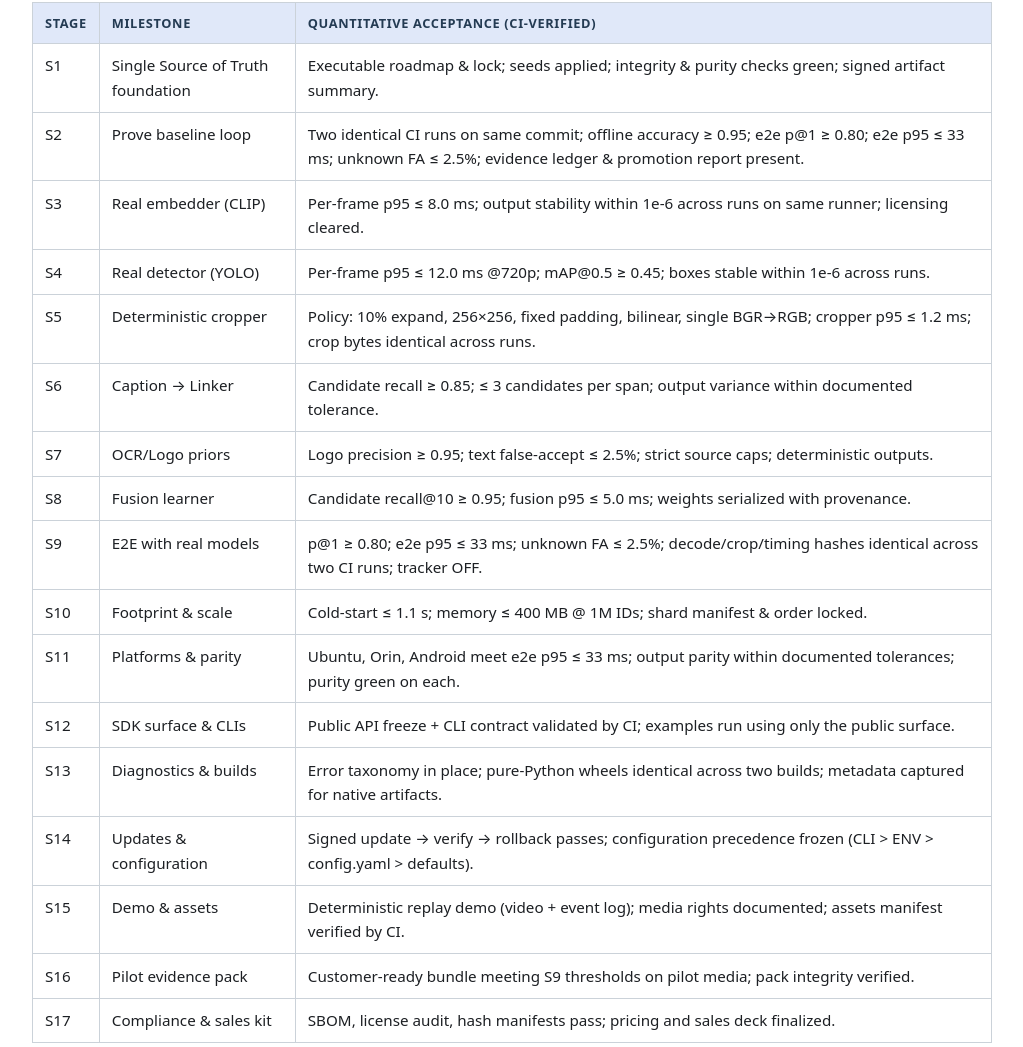
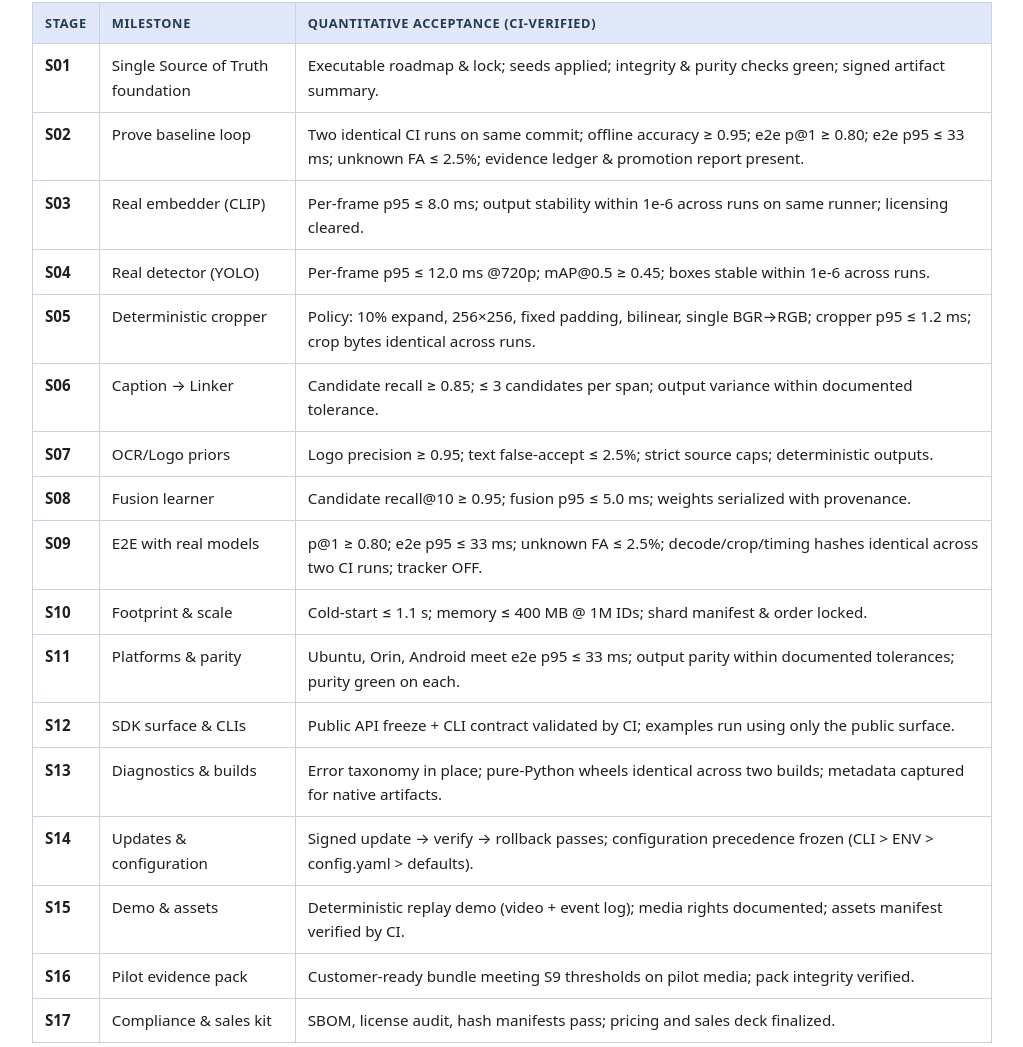
Before and after one commit to matthewtpapa/vision, a website: page docs/Vision_v1_Investor_SoT.html in a window 1280 px wide. Shown: the part 1304-2351 px from the top of the page, without its empty margins (128-1151 px from the left). Drawn offline with Linux system fonts and the light colour scheme.

Commit message:
Format SoT summary script and pad SoT stage labels

```diff
--- a/docs/Vision_v1_Investor_SoT.html
+++ b/docs/Vision_v1_Investor_SoT.html
@@ -148,87 +148,87 @@
         </thead>
         <tbody>
           <tr id="S01">
-            <td>S1</td>
+            <td><strong>S01</strong></td>
             <td>Single Source of Truth foundation</td>
             <td>Executable roadmap &amp; lock; seeds applied; integrity &amp; purity checks green; signed artifact summary.</td>
           </tr>
           <tr id="S02">
-            <td>S2</td>
+            <td><strong>S02</strong></td>
             <td>Prove baseline loop</td>
             <td>Two identical CI runs on same commit; offline accuracy ≥ 0.95; e2e p@1 ≥ 0.80; e2e p95 ≤ 33 ms; unknown FA ≤ 2.5%; evidence ledger &amp; promotion report present.</td>
           </tr>
           <tr id="S03">
-            <td>S3</td>
+            <td><strong>S03</strong></td>
             <td>Real embedder (CLIP)</td>
             <td>Per-frame p95 ≤ 8.0 ms; output stability within 1e-6 across runs on same runner; licensing cleared.</td>
           </tr>
           <tr id="S04">
-            <td>S4</td>
+            <td><strong>S04</strong></td>
             <td>Real detector (YOLO)</td>
             <td>Per-frame p95 ≤ 12.0 ms @720p; mAP@0.5 ≥ 0.45; boxes stable within 1e-6 across runs.</td>
           </tr>
           <tr id="S05">
-            <td>S5</td>
+            <td><strong>S05</strong></td>
             <td>Deterministic cropper</td>
             <td>Policy: 10% expand, 256×256, fixed padding, bilinear, single BGR→RGB; cropper p95 ≤ 1.2 ms; crop bytes identical across runs.</td>
           </tr>
           <tr id="S06">
-            <td>S6</td>
+            <td><strong>S06</strong></td>
             <td>Caption → Linker</td>
             <td>Candidate recall ≥ 0.85; ≤ 3 candidates per span; output variance within documented tolerance.</td>
           </tr>
           <tr id="S07">
-            <td>S7</td>
+            <td><strong>S07</strong></td>
             <td>OCR/Logo priors</td>
             <td>Logo precision ≥ 0.95; text false-accept ≤ 2.5%; strict source caps; deterministic outputs.</td>
           </tr>
           <tr id="S08">
-            <td>S8</td>
+            <td><strong>S08</strong></td>
             <td>Fusion learner</td>
             <td>Candidate recall@10 ≥ 0.95; fusion p95 ≤ 5.0 ms; weights serialized with provenance.</td>
           </tr>
           <tr id="S09">
-            <td>S9</td>
+            <td><strong>S09</strong></td>
             <td>E2E with real models</td>
             <td>p@1 ≥ 0.80; e2e p95 ≤ 33 ms; unknown FA ≤ 2.5%; decode/crop/timing hashes identical across two CI runs; tracker OFF.</td>
           </tr>
           <tr id="S10">
-            <td>S10</td>
+            <td><strong>S10</strong></td>
             <td>Footprint &amp; scale</td>
             <td>Cold-start ≤ 1.1 s; memory ≤ 400 MB @ 1M IDs; shard manifest &amp; order locked.</td>
           </tr>
           <tr id="S11">
-            <td>S11</td>
+            <td><strong>S11</strong></td>
             <td>Platforms &amp; parity</td>
             <td>Ubuntu, Orin, Android meet e2e p95 ≤ 33 ms; output parity within documented tolerances; purity green on each.</td>
           </tr>
           <tr id="S12">
-            <td>S12</td>
+            <td><strong>S12</strong></td>
             <td>SDK surface &amp; CLIs</td>
             <td>Public API freeze + CLI contract validated by CI; examples run using only the public surface.</td>
           </tr>
           <tr id="S13">
-            <td>S13</td>
+            <td><strong>S13</strong></td>
             <td>Diagnostics &amp; builds</td>
             <td>Error taxonomy in place; pure-Python wheels identical across two builds; metadata captured for native artifacts.</td>
           </tr>
           <tr id="S14">
-            <td>S14</td>
+            <td><strong>S14</strong></td>
             <td>Updates &amp; configuration</td>
             <td>Signed update → verify → rollback passes; configuration precedence frozen (CLI &gt; ENV &gt; config.yaml &gt; defaults).</td>
           </tr>
           <tr id="S15">
-            <td>S15</td>
+            <td><strong>S15</strong></td>
             <td>Demo &amp; assets</td>
             <td>Deterministic replay demo (video + event log); media rights documented; assets manifest verified by CI.</td>
           </tr>
           <tr id="S16">
-            <td>S16</td>
+            <td><strong>S16</strong></td>
             <td>Pilot evidence pack</td>
             <td>Customer-ready bundle meeting S9 thresholds on pilot media; pack integrity verified.</td>
           </tr>
           <tr id="S17">
-            <td>S17</td>
+            <td><strong>S17</strong></td>
             <td>Compliance &amp; sales kit</td>
             <td>SBOM, license audit, hash manifests pass; pricing and sales deck finalized.</td>
           </tr>
```
Also changed, not shown: 1 other file.
